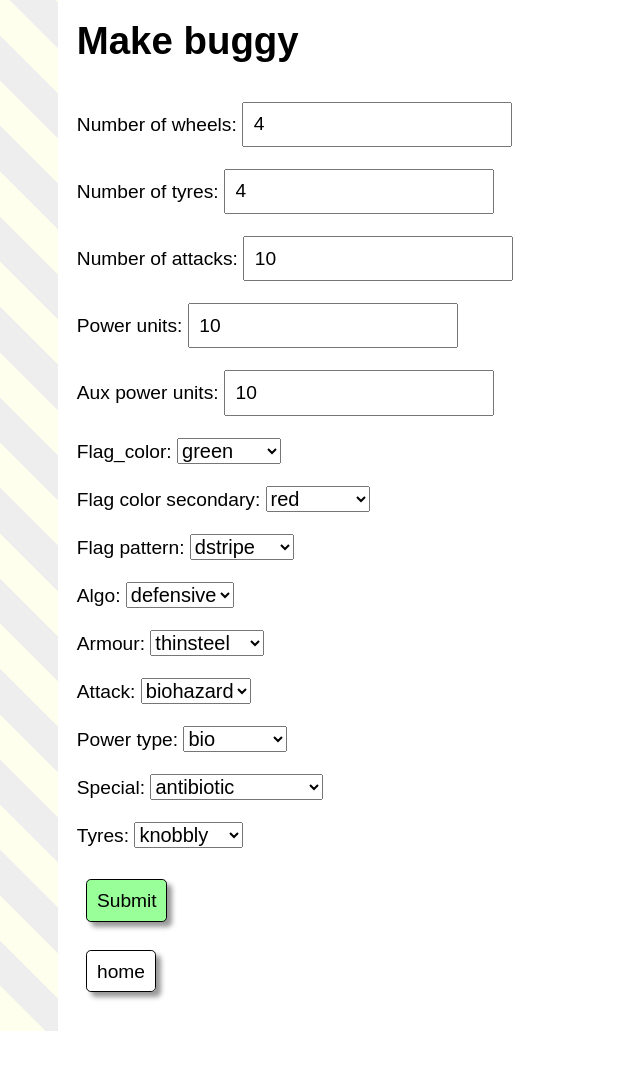
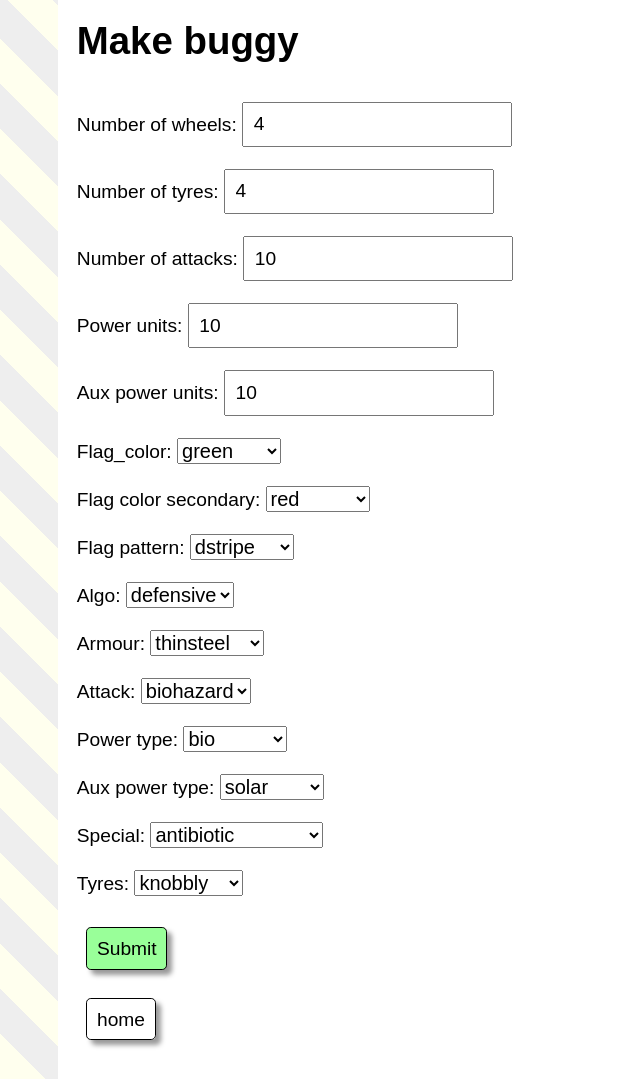
Before and after one commit to Benlawson03/Buggy-Editor-Webpage-Race-Project-23, a Flask app: page /new in a window 1280 px wide. Shown: the whole page, without its empty margins (0-640 px from the left). Before the commit the page ends 1031 px from the top, so only its background shows below. Run offline with Flask 2, Linux system fonts and the light colour scheme; data comes from the database, SQL or seed files in the repository; both versions use the stored data as it was after the commit.

Commit message:
cost finished finally
just need to make added variables add to total cost

```diff
--- a/app.py
+++ b/app.py
@@ -28,14 +28,18 @@ def init_db():
             armour TEXT,
             attack TEXT,
             power_type TEXT,
+            aux_power_type TEXT,
             special TEXT,
             tyres TEXT,
-
+            qty_tyres INTEGER,
+            qty_attacks INTEGER,
+            power_units INTEGER,
+            aux_power_units INTEGER,
             total_cost INTEGER
         )''')
         con.commit()
 
-        # Check if 'armour', 'attack', 'power_type', 'special' and 'tyres' column exists, and add it if it doesn't
+        # Check if 'armour', 'attack', 'power_type', 'aux_power_type', 'special' and 'tyres' column exists, and add it if it doesn't
         cur.execute("PRAGMA table_info(buggies)")
         columns = [column[1] for column in cur.fetchall()]
         if 'armour' not in columns:
@@ -56,6 +60,12 @@ def init_db():
 
         cur.execute("PRAGMA table_info(buggies)")
         columns = [column[1] for column in cur.fetchall()]
+        if 'aux_power_type' not in columns:
+            cur.execute("ALTER TABLE buggies ADD COLUMN aux_power_type TEXT")
+            con.commit()
+
+        cur.execute("PRAGMA table_info(buggies)")
+        columns = [column[1] for column in cur.fetchall()]
         if 'special' not in columns:
             cur.execute("ALTER TABLE buggies ADD COLUMN special TEXT")
             con.commit()
@@ -66,25 +76,59 @@ def init_db():
             cur.execute("ALTER TABLE buggies ADD COLUMN tyres TEXT")
             con.commit()
 
+        cur.execute("PRAGMA table_info(buggies)")
+        columns = [column[1] for column in cur.fetchall()]
+        if 'qty_tyres' not in columns:
+            cur.execute("ALTER TABLE buggies ADD COLUMN qty_tyres TEXT")
+            con.commit()
+
+        cur.execute("PRAGMA table_info(buggies)")
+        columns = [column[1] for column in cur.fetchall()]
+        if 'qty_attacks' not in columns:
+            cur.execute("ALTER TABLE buggies ADD COLUMN qty_attacks TEXT")
+            con.commit()
+
+        cur.execute("PRAGMA table_info(buggies)")
+        columns = [column[1] for column in cur.fetchall()]
+        if 'power_units' not in columns:
+            cur.execute("ALTER TABLE buggies ADD COLUMN power_units TEXT")
+            con.commit()
+
+        cur.execute("PRAGMA table_info(buggies)")
+        columns = [column[1] for column in cur.fetchall()]
+        if 'aux_power_units' not in columns:
+            cur.execute("ALTER TABLE buggies ADD COLUMN aux_power_units TEXT")
+            con.commit()
 
 
-def calculate_cost(qty_wheels, flag_color, flag_color_secondary, flag_pattern, algo, armour, attack, power_type, special, tyres):
+def calculate_cost(qty_wheels, flag_color, flag_color_secondary, flag_pattern, algo, armour, attack, power_type, aux_power_type, special, tyres, qty_tyres, qty_attacks, power_units, aux_power_units):
     # Define cost rules
     wheel_cost = 0    # example cost per wheel
     color_cost = 0   # example cost for flag color
     pattern_cost = 0  # example cost for flag pattern
     algo_cost = 0  # example cost for algo
+    qty_tyres = 0
+    power_units = 0
+    aux_power_units = 0
 
     # Get costs from JSON data
     algo_cost = types_data["algo"][algo]["cost"]
     armour_cost = types_data["armour"][armour]["cost"]
     attack_cost = types_data["attack"][attack]["cost"]
     power_type_cost = types_data["power_type"][power_type]["cost"]
+    aux_power_type_cost = types_data["power_type"][aux_power_type]["cost"] ## Aux is only the same as power type as its the same cost
     special_cost = types_data["special"][special]["cost"]
     tyres_cost = types_data["tyres"][tyres]["cost"]
 
-    # Calculate total cost
-    total_cost = (int(qty_wheels) * wheel_cost) + color_cost + pattern_cost + algo_cost + armour_cost + attack_cost + power_type_cost + special_cost + tyres_cost
+# Calculate total cost
+    total_cost = (
+        (int(qty_wheels) * wheel_cost) +
+        (int(qty_attacks) * attack_cost) +
+        (int(tyres_cost) * int(qty_tyres)) +
+        (int(power_type_cost) * int(power_units)) +
+        (int(aux_power_type_cost) * int(aux_power_units)) +
+        color_cost + pattern_cost + algo_cost + armour_cost + special_cost
+    )
     return total_cost
 
 
@@ -122,8 +166,13 @@ def create_buggy():
         armour = request.form['armour']
         attack = request.form['attack']
         power_type = request.form['power_type']
+        aux_power_type = request.form['aux_power_type']
         special = request.form['special']
         tyres = request.form['tyres']
+        qty_tyres = request.form['qty_tyres']
+        qty_attacks = request.form['qty_attacks']
+        power_units = request.form['power_units']
+        aux_power_units = request.form['aux_power_units']
 
         if not qty_wheels.isdigit():
             error_messages['error_qty_wheels'] = "Please enter an integer for the number of wheels"
@@ -149,18 +198,33 @@ def create_buggy():
         if power_type == "--option--":
             error_messages['error_power_type'] = "Power type option has been left unchosen"
 
+        if aux_power_type == "--option--":
+             error_messages['error_aux_power_type'] = "Aux power type option has been left unchosen"
+
         if special == "--option--":
             error_messages['error_special'] = "Sepcial option has been left unchosen"
 
         if tyres == "--option--":
             error_messages['error_tyres'] = "Tyres option has been left unchosen"
 
+        if qty_tyres == "--option--":
+            error_messages['error_qty_tyres'] = "Numbers of tyres option has been left unchosen"
+
+        if qty_attacks == "--option--":
+            error_messages['error_qty_attacks'] = "Number of attacks option has been left unchosen"
+
+        if power_units == "--option--":
+            error_messages['error_power_units'] = "Power units option has been left unchosen"
+
+        if aux_power_units == "--option--":
+            error_messages['error_aux_power_untis'] = "Aux power units option has been left unchosen"
+
         if error_messages:
             return render_template("buggy-form.html", **error_messages, buggy=request.form)
 
         # Calculate the cost of the buggy
         try:
-            total_cost = calculate_cost(qty_wheels, flag_color, flag_color_secondary, flag_pattern, algo, armour, attack, power_type, special, tyres)
+            total_cost = calculate_cost(qty_wheels, flag_color, flag_color_secondary, flag_pattern, algo, armour, attack, power_type, aux_power_type, special, tyres, qty_tyres, qty_attacks, power_units, aux_power_units)
         except Exception as e:
             return render_template("buggy-form.html", error_calculation=f"Error calculating cost: {str(e)}", buggy=request.form)
 
@@ -169,9 +233,9 @@ def create_buggy():
                 cur = con.cursor()
                 cur.execute(
                     """UPDATE buggies
-                    SET qty_wheels=?, flag_color=?, flag_color_secondary=?, flag_pattern=?, algo=?, armour=?, attack=?, power_type=?, special=?, tyres=?, total_cost=?
+                    SET qty_wheels=?, flag_color=?, flag_color_secondary=?, flag_pattern=?, algo=?, armour=?, attack=?, power_type=?, aux_power_type=?, special=?, tyres=?, qty_tyres=?, qty_attacks=?, power_units=?, aux_power_units=?, total_cost=?
                     WHERE id=?""",
-                    (qty_wheels, flag_color, flag_color_secondary, flag_pattern, algo, armour, attack, power_type, special, tyres, total_cost, DEFAULT_BUGGY_ID)
+                    (qty_wheels, flag_color, flag_color_secondary, flag_pattern, algo, armour, attack, power_type, aux_power_type, special, tyres, qty_tyres, qty_attacks, power_units, aux_power_units, total_cost, DEFAULT_BUGGY_ID)
                 )
                 con.commit()
                 msg = "Record successfully saved"
--- a/defaults.json
+++ b/defaults.json
@@ -3,7 +3,7 @@
 "antibiotic": false,
 "armour": "aluminium",
 "attack": "spike",
-"aux_power_type": "none", -------------------
+"aux_power_type": "none",
 "aux_power_units": 0,
 "banging": false,
 "fireproof": true,
--- a/init_db.py
+++ b/init_db.py
@@ -30,8 +30,13 @@ connection.execute("""
     armour                VARCHAR(20),
     attack                VARCHAR(20),
     power_type            VARCHAR(20),
+    aux_power_type        VARCHAR(20),
     special               VARCHAR(20),
     tyres                 VARCHAR(20),
+    qty_tyres             INTEGER DEFAULT 4,
+    qty_attacks           INTEGER DEFAULT 4,
+    power_units           INTEGER DEFAULT 4,
+    aux_power_units       INTEGER DEFAULT 4,
     total_cost            INTEGER
   )
 
--- a/templates/buggy-form.html
+++ b/templates/buggy-form.html
@@ -113,6 +113,25 @@
         <option value="steam">steam</option>
         <option value="wind">wind</option>
       </select><br><br>
+
+      <!--Aux Power type-->
+      <label for="aux_power_type">Aux power type:</label>
+
+      <select name="aux_power_type" id="aux_power_type" style="font-size:20px;">
+        <option value='{{ buggy['aux_power_type']|default('--option--') }}'>{{ buggy['aux_power_type']|default('--option--') }}</option>
+        <option value="--option--">--option--</option>
+        <option value="bio">bio</option>
+        <option value="none">none</option>
+        <option value="electric">electric</option>
+        <option value="fusion">fusion</option>
+        <option value="hamster">hamster</option>
+        <option value="petrol">petrol</option>
+        <option value="rocket">rocket</option>
+        <option value="solar">solar</option>
+        <option value="thermo">thermo</option>
+        <option value="steam">steam</option>
+        <option value="wind">wind</option>
+      </select><br><br>
       <!--Special-->
       <label for="special">Special:</label>
 
```
Also changed, not shown: templates/buggy.html (+15 -0 lines), database.db.
